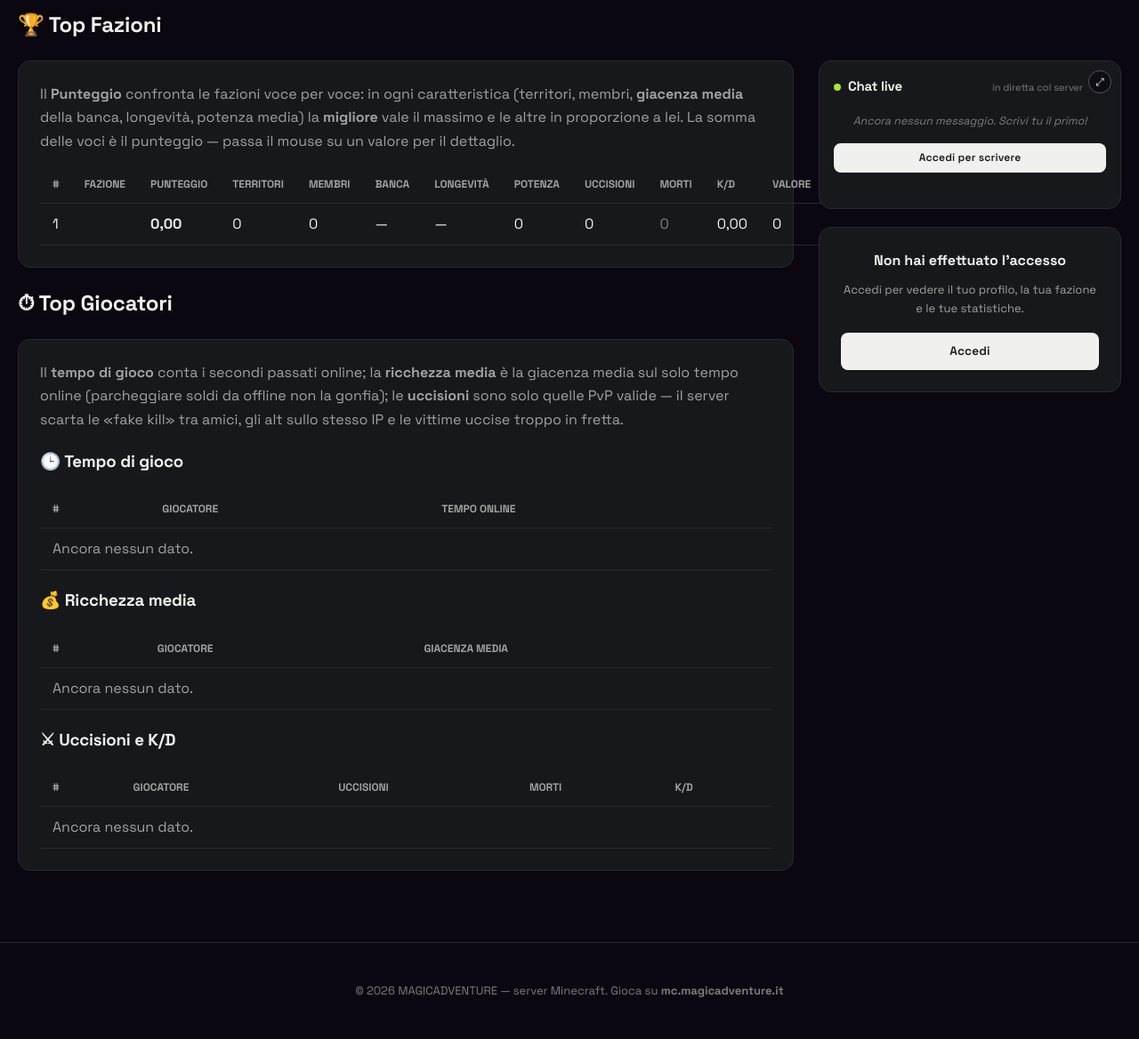
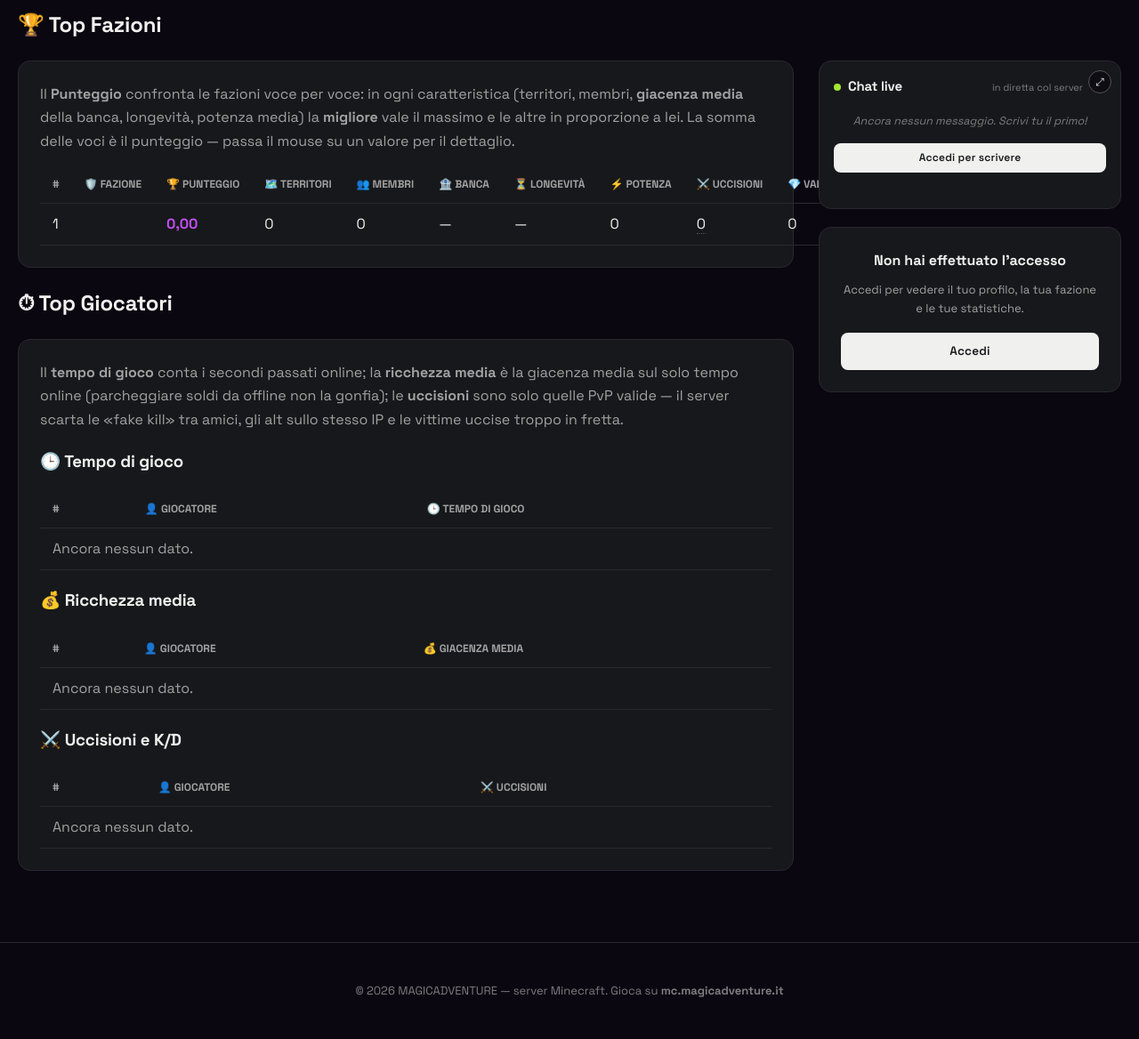
Before and after one commit to SbirTeo/Magic-Adventure, a PHP site: page /classifiche.php in a window 1280 px wide. Shown: the part 217-1385 px from the top of the page at 89% size. Run offline with PHP 8.4, Linux system fonts and the light colour scheme; data comes from the database, SQL or seed files in the repository; data that the repository does not hold is empty; some libraries are stand-ins or nearby versions.

Commit message:
Sito classifiche: tooltip Morti/K-D sulle uccisioni, icone, colori, timer
- Morti e K/D non sono più colonne: si leggono passando il mouse sulle
  Uccisioni (tooltip). Colonne rimosse da tabelle fazioni e giocatori.
- Icone nelle intestazioni; nome fazione/giocatore in verde, punteggio in viola.
- Timer sobrio sotto il titolo: conto alla rovescia al prossimo aggiornamento
  delle statistiche (legge factions.score_sampled_at, ricarica al campione).

Co-Authored-By: Claude Opus 4.8 <noreply@anthropic.com>

```diff
--- a/website/public/classifiche.php
+++ b/website/public/classifiche.php
@@ -59,6 +59,19 @@ if ($factions) {
     } catch (PDOException $e) {
         $fstats = [];   // colonne non ancora presenti: le nuove colonne mostreranno 0
     }
+}
+
+// Prossimo aggiornamento delle statistiche: il plugin ricalcola lo snapshot (fazioni + giocatori) ogni
+// score.sample-interval-seconds e aggiorna factions.score_sampled_at. Leggiamo l'ultimo campione per un
+// conto alla rovescia sobrio. NB: $stats_interval deve combaciare con score.sample-interval-seconds del
+// config del plugin (5 minuti).
+$stats_interval = 300;
+$last_sample_ms = 0;
+try {
+    $r = db()->query('SELECT MAX(score_sampled_at) AS last FROM factions_magixfactions.factions')->fetch();
+    $last_sample_ms = (int) ($r['last'] ?? 0);
+} catch (PDOException $e) {
+    $last_sample_ms = 0;
 }
 
 // Popup (card) che spiega COME si calcola il punteggio, dal JSON factions.score_detail scritto dal
@@ -174,11 +187,19 @@ function format_playtime(int $seconds): string {
   .score-pop .sp-p .sp-max { color: var(--text-dimmer); font-size: 12px; }
   .score-pop tfoot td { padding-top: 9px; border-top: 1px solid var(--border-strong); font-family: var(--font-heading); color: var(--text); }
   .score-pop tfoot .sp-tot { color: var(--purple); font-size: 16px; }
-  /* Le MORTI restano una colonna solo INFORMATIVA (non si ordina per morti: un nuovo entrato con 0 morti
-     risulterebbe "il migliore"): resa in tono sommesso per distinguerla dalle voci di classifica. */
-  .kd-deaths { color: var(--text-dimmer); }
+  /* Uccisioni: morti e K/D non sono colonne, si leggono passando il mouse sul numero (tooltip nativo). */
+  .kills-cell { border-bottom: 1px dotted var(--border-strong); cursor: help; }
+  /* Nome fazione/giocatore e punteggio colorati per farli risaltare in classifica. */
+  .rank .fac-name { color: var(--green); font-weight: 600; }
+  .rank .score-value { color: var(--purple); font-weight: 700; }
+  /* Timer sobrio del prossimo aggiornamento delle statistiche. */
+  .stats-refresh { color: var(--text-dimmer); font-size: 12.5px; margin: -6px 0 14px; }
+  .stats-refresh b { color: var(--text-dim); font-weight: 600; font-variant-numeric: tabular-nums; }
 </style>
 <h1 class="page-title">Classifiche<?php if (!$score_ready): ?> <span class="badge-soon">In arrivo</span><?php endif; ?></h1>
+<?php if ($last_sample_ms > 0): ?>
+  <p class="stats-refresh">↻ Statistiche aggiornate ogni <?= intdiv($stats_interval, 60) ?> min · prossimo aggiornamento tra <b id="stats-refresh-countdown">—</b></p>
+<?php endif; ?>
 
 <h2>🏆 Top Fazioni</h2>
 <div class="panel">
@@ -198,16 +219,16 @@ function format_playtime(int $seconds): string {
     <div class="rank-wrap">
       <table class="rank">
         <thead>
-          <tr><th>#</th><th>Fazione</th><th>Punteggio</th><th>Territori</th><th>Membri</th><th>Banca</th><th>Longevità</th><th>Potenza</th><th>Uccisioni</th><th>Morti</th><th>K/D</th><th>Valore</th></tr>
+          <tr><th>#</th><th>🛡️ Fazione</th><th>🏆 Punteggio</th><th>🗺️ Territori</th><th>👥 Membri</th><th>🏦 Banca</th><th>⏳ Longevità</th><th>⚡ Potenza</th><th>⚔️ Uccisioni</th><th>💎 Valore</th></tr>
         </thead>
         <tbody>
           <?php foreach ($factions as $i => $f): ?>
             <tr>
               <td><?= $i + 1 ?></td>
-              <td><?= h($f['name']) ?></td>
+              <td class="fac-name"><?= h($f['name']) ?></td>
               <?php $pop = score_popup($f['score_detail'] ?? null, (float) $f['score']); ?>
               <td<?= $pop ? ' class="score-cell" tabindex="0"' : '' ?>>
-                <span<?= $pop ? ' class="score-trigger"' : ' style="font-weight:700"' ?>><?= h(number_format((float) $f['score'], 2, ',', '.')) ?></span>
+                <span class="score-value<?= $pop ? ' score-trigger' : '' ?>"><?= h(number_format((float) $f['score'], 2, ',', '.')) ?></span>
                 <?= $pop ?>
               </td>
               <td><?= (int) $f['claims'] ?></td>
@@ -216,9 +237,7 @@ function format_playtime(int $seconds): string {
               <td><?= h(detail_value($f['score_detail'] ?? null, 'Longev')) ?></td>
               <td><?= (int) $f['power'] ?></td>
               <?php $fs = $fstats[$f['id']] ?? ['kills' => 0, 'deaths' => 0, 'value' => 0]; ?>
-              <td><?= (int) $fs['kills'] ?></td>
-              <td class="kd-deaths"><?= (int) $fs['deaths'] ?></td>
-              <td><?= h(kd_ratio((int) $fs['kills'], (int) $fs['deaths'])) ?></td>
+              <td><span class="kills-cell" title="Morti: <?= (int) $fs['deaths'] ?> · K/D: <?= h(kd_ratio((int) $fs['kills'], (int) $fs['deaths'])) ?>"><?= (int) $fs['kills'] ?></span></td>
               <td><?= h(number_format((float) $fs['value'], 0, ',', '.')) ?></td>
             </tr>
           <?php endforeach; ?>
@@ -275,12 +294,12 @@ try {
     <h3>🕒 Tempo di gioco</h3>
     <div class="rank-wrap">
       <table class="rank">
-        <thead><tr><th>#</th><th>Giocatore</th><th>Tempo online</th></tr></thead>
+        <thead><tr><th>#</th><th>👤 Giocatore</th><th>🕒 Tempo di gioco</th></tr></thead>
         <tbody>
           <?php if (!$top_time): ?>
             <tr><td colspan="3" style="color:var(--text-dim)">Ancora nessun dato.</td></tr>
           <?php else: foreach ($top_time as $i => $p): ?>
-            <tr><td><?= $i + 1 ?></td><td><?= h($p['name']) ?></td><td><?= h(format_playtime((int) $p['play_seconds'])) ?></td></tr>
+            <tr><td><?= $i + 1 ?></td><td class="fac-name"><?= h($p['name']) ?></td><td><?= h(format_playtime((int) $p['play_seconds'])) ?></td></tr>
           <?php endforeach; endif; ?>
         </tbody>
       </table>
@@ -289,26 +308,26 @@ try {
     <h3>💰 Ricchezza media</h3>
     <div class="rank-wrap">
       <table class="rank">
-        <thead><tr><th>#</th><th>Giocatore</th><th>Giacenza media</th></tr></thead>
+        <thead><tr><th>#</th><th>👤 Giocatore</th><th>💰 Giacenza media</th></tr></thead>
         <tbody>
           <?php if (!$top_money): ?>
             <tr><td colspan="3" style="color:var(--text-dim)">Ancora nessun dato.</td></tr>
           <?php else: foreach ($top_money as $i => $p): ?>
-            <tr><td><?= $i + 1 ?></td><td><?= h($p['name']) ?></td><td><?= h(number_format((float) $p['avg_money'], 0, ',', '.')) ?></td></tr>
+            <tr><td><?= $i + 1 ?></td><td class="fac-name"><?= h($p['name']) ?></td><td><?= h(number_format((float) $p['avg_money'], 0, ',', '.')) ?></td></tr>
           <?php endforeach; endif; ?>
         </tbody>
       </table>
     </div>
 
-    <h3>⚔ Uccisioni e K/D</h3>
+    <h3>⚔️ Uccisioni e K/D</h3>
     <div class="rank-wrap">
       <table class="rank">
-        <thead><tr><th>#</th><th>Giocatore</th><th>Uccisioni</th><th>Morti</th><th>K/D</th></tr></thead>
+        <thead><tr><th>#</th><th>👤 Giocatore</th><th>⚔️ Uccisioni</th></tr></thead>
         <tbody>
           <?php if (!$top_kills): ?>
-            <tr><td colspan="5" style="color:var(--text-dim)">Ancora nessun dato.</td></tr>
+            <tr><td colspan="3" style="color:var(--text-dim)">Ancora nessun dato.</td></tr>
           <?php else: foreach ($top_kills as $i => $p): ?>
-            <tr><td><?= $i + 1 ?></td><td><?= h($p['name']) ?></td><td><?= (int) $p['kills'] ?></td><td class="kd-deaths"><?= (int) $p['deaths'] ?></td><td><?= h(kd_ratio((int) $p['kills'], (int) $p['deaths'])) ?></td></tr>
+            <tr><td><?= $i + 1 ?></td><td class="fac-name"><?= h($p['name']) ?></td><td><span class="kills-cell" title="Morti: <?= (int) $p['deaths'] ?> · K/D: <?= h(kd_ratio((int) $p['kills'], (int) $p['deaths'])) ?>"><?= (int) $p['kills'] ?></span></td></tr>
           <?php endforeach; endif; ?>
         </tbody>
       </table>
@@ -316,4 +335,25 @@ try {
   </div>
 <?php endif; ?>
 
+<?php if ($last_sample_ms > 0): ?>
+<script>
+(function () {
+  var last = <?= $last_sample_ms ?>, interval = <?= $stats_interval * 1000 ?>;
+  var el = document.getElementById('stats-refresh-countdown');
+  if (!el) return;
+  // Punta al prossimo campione FUTURO: se la pagina resta aperta oltre un ciclo, avanza da solo.
+  var target = last + interval, now = Date.now();
+  while (target <= now) target += interval;
+  function pad(n) { return (n < 10 ? '0' : '') + n; }
+  function tick() {
+    var s = Math.round((target - Date.now()) / 1000);
+    if (s <= 0) { el.textContent = 'in corso…'; setTimeout(function () { location.reload(); }, 2000); return; }
+    el.textContent = Math.floor(s / 60) + ':' + pad(s % 60);
+    setTimeout(tick, 1000);
+  }
+  tick();
+})();
+</script>
+<?php endif; ?>
+
 <?php require __DIR__ . '/../includes/footer.php'; ?>
```
